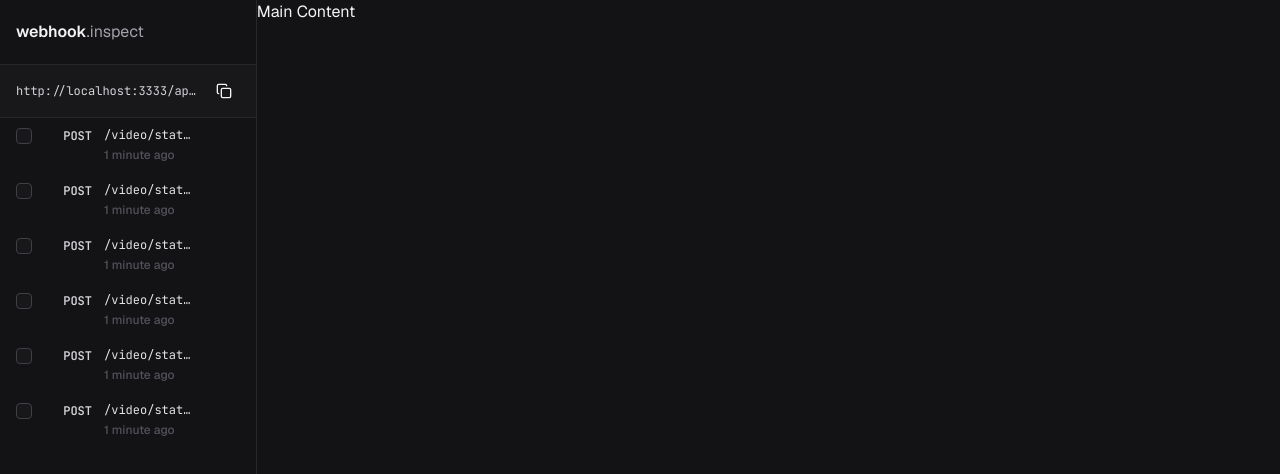
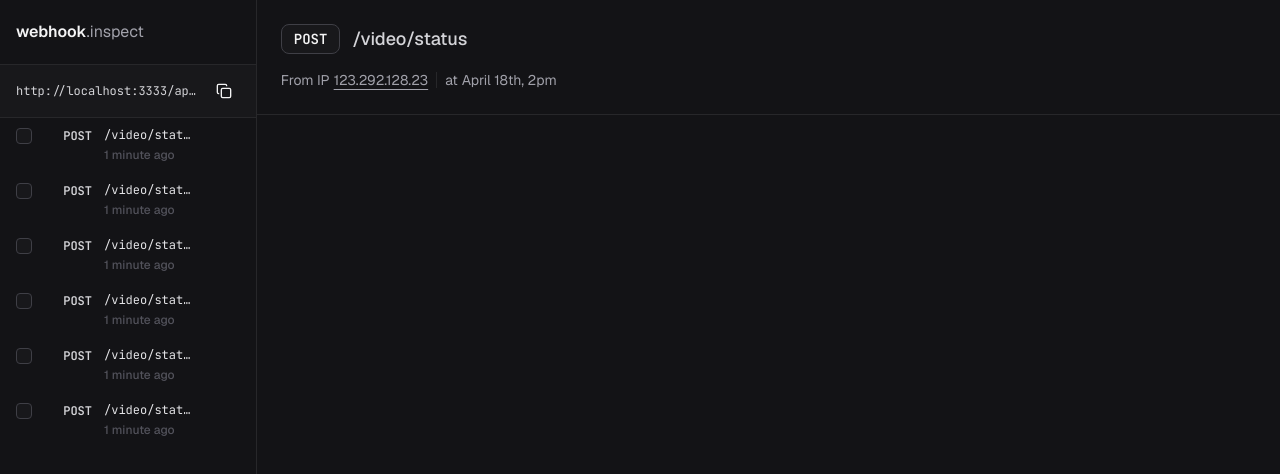
Before and after one commit to danvb112/full-stack-challange-with-IA-rockeatseat-2025, a React (Vite) app in the folder web/: page / in a window 1280 px wide. Shown: the top 474 px of the page. Built offline with nearby package versions, Linux system fonts and the light colour scheme.

Commit message:
Create badge and webhook-detail-header components

```diff
--- /dev/null
+++ b/web/src/components/ui/badge.tsx
@@ -0,0 +1,16 @@
+import type { ComponentProps } from 'react'
+import { twMerge } from 'tailwind-merge'
+
+interface BadgeProps extends ComponentProps<'span'> {}
+
+export function Badge({ className, ...props }: BadgeProps) {
+  return (
+    <span
+      className={twMerge(
+        'px-3 py-1 rounded-lg border font-mono text-sm font-semibold border-zinc-600 bg-zinc-800 text-zinc-100',
+        className,
+      )}
+      {...props}
+    />
+  )
+}
--- /dev/null
+++ b/web/src/components/webhook-detail-header.tsx
@@ -0,0 +1,23 @@
+import { Badge } from './ui/badge'
+
+export function WebhookDetailHeader() {
+  return (
+    <div className="space-y-4 border-b border-zinc-700 p-6">
+      <div className="flex items-center gap-3">
+        <Badge>POST</Badge>
+        <span className="text-lg font-medium text-zinc-300">/video/status</span>
+      </div>
+      <div className="flex items-center gap-2">
+        <div className="flex items-center gap-1 text-sm text-zinc-400">
+          <span>From IP</span>
+          <span className="underline underline-offset-4">123.292.128.23</span>
+        </div>
+        <span className="w-px h-4 bg-zinc-700" />
+        <div className="flex items-center gap-1 text-sm text-zinc-400">
+          <span>at</span>
+          <span>April 18th, 2pm</span>
+        </div>
+      </div>
+    </div>
+  )
+}
--- a/web/src/routes/index.tsx
+++ b/web/src/routes/index.tsx
@@ -1,6 +1,7 @@
 import { createFileRoute } from '@tanstack/react-router'
 import { Panel, PanelGroup, PanelResizeHandle } from 'react-resizable-panels'
 import { Sidebar } from '../components/sidebar'
+import { WebhookDetailHeader } from '../components/webhook-detail-header'
 
 export const Route = createFileRoute('/')({
   component: Index,
@@ -17,7 +18,9 @@ function Index() {
         <PanelResizeHandle className="w-px bg-zinc-700 hover:bg-zinc-600 transition-colors duration-150" />
 
         <Panel defaultSize={80} minSize={60}>
-          Main Content
+          <div className="flex h-full flex-col">
+            <WebhookDetailHeader />
+          </div>
         </Panel>
       </PanelGroup>
     </div>
```
